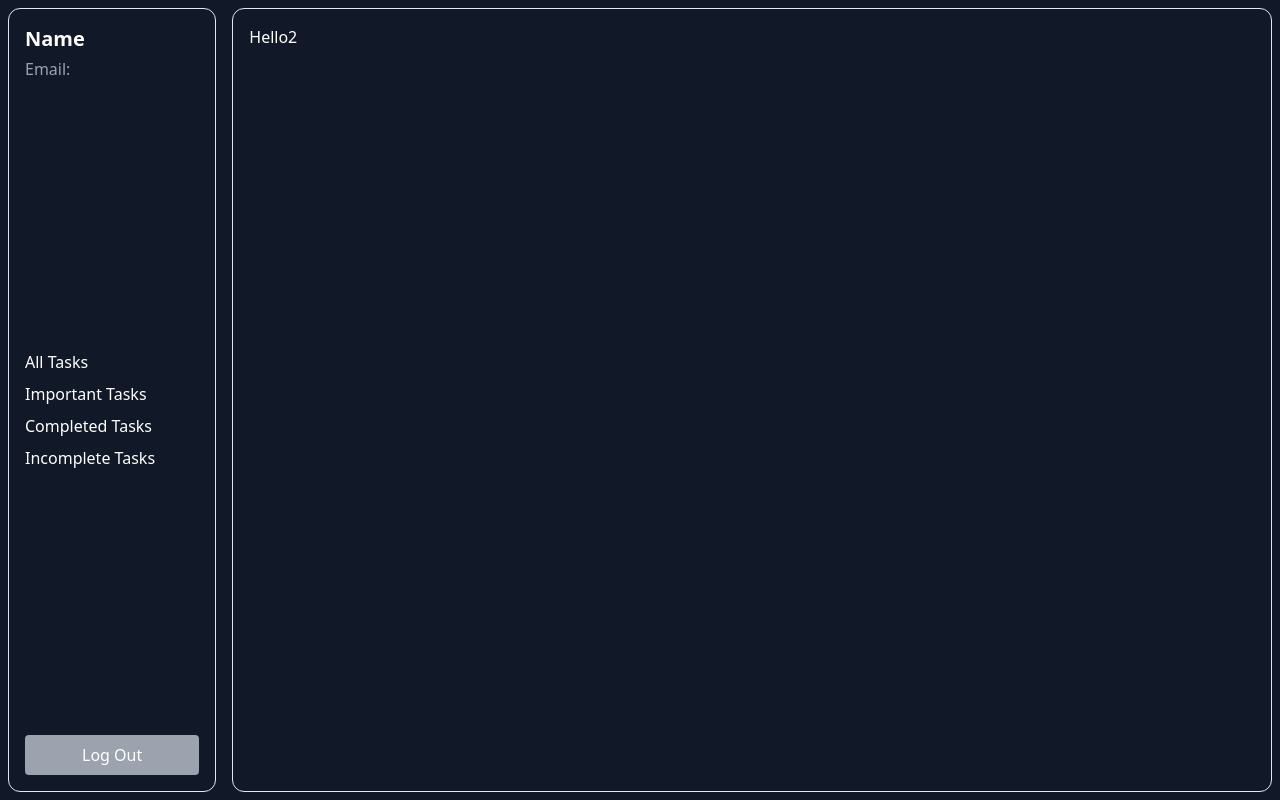
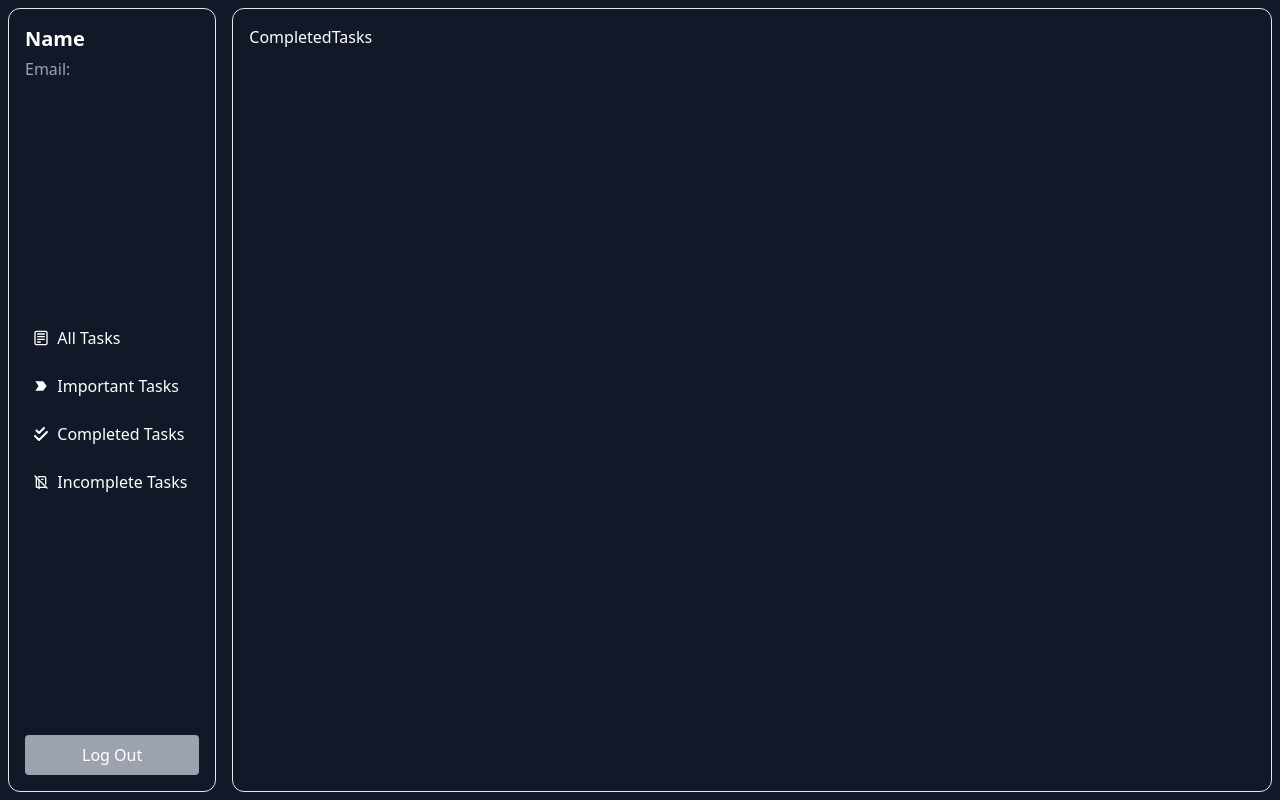
Before and after one commit to rushikesh226/Kazam-EV-Tech, a React (Create React App) app in the folder kazam-fsd/: page /completedTasks in a window 1280 px wide. Built offline with nearby package versions, Linux system fonts and the light colour scheme.

Commit message:
routing added

```diff
--- a/kazam-fsd/package.json
+++ b/kazam-fsd/package.json
@@ -6,6 +6,7 @@
     "cra-template": "1.2.0",
     "react": "^19.0.0",
     "react-dom": "^19.0.0",
+    "react-icons": "^5.4.0",
     "react-router-dom": "^7.1.5",
     "react-scripts": "5.0.1"
   },
--- a/kazam-fsd/src/App.js
+++ b/kazam-fsd/src/App.js
@@ -1,10 +1,22 @@
 import './App.css';
+import AllTasks from './Pages/AllTasks';
 import Home from './Pages/Home';
+import {Route,Routes } from 'react-router-dom';
+import ImportantTasks from './Pages/ImportantTasks';
+import CompletedTasks from './Pages/CompletedTasks';
+import IncompleteTasks from './Pages/IncompleteTasks';
 
 function App() {
   return (
     <div className="bg-gray-900 text-white h-screen p-2">
-      <Home/>
+      <Routes>
+        <Route exact path="/" element={<Home/>}>
+        <Route index element={<AllTasks/>}></Route>
+        <Route path="/importantTasks" element={<ImportantTasks/>}></Route>
+        <Route path="/completedTasks" element={<CompletedTasks/>}></Route>
+        <Route path="/incompleteTasks" element={<IncompleteTasks/>}></Route>
+        </Route>
+      </Routes>
     </div>
   );
 }
--- a/kazam-fsd/src/Components/Home/Sidebar.jsx
+++ b/kazam-fsd/src/Components/Home/Sidebar.jsx
@@ -1,19 +1,25 @@
 import React from 'react'
-
+import { CgNotes } from "react-icons/cg";
+import { MdLabelImportant } from "react-icons/md";
+import { FaCheckDouble } from "react-icons/fa6";
+import { TbNotebookOff } from "react-icons/tb";
+import { Link } from 'react-router-dom';
 const Sidebar = () => {
     const data=[
         {
             title:"All Tasks",
+            icon:<CgNotes />,
+            link:"/"
 
         },
         {
-            title:"Important Tasks",
+            title:"Important Tasks",icon:<MdLabelImportant />,link:"/importantTasks"
 
         },{
-            title:"Completed Tasks",
+            title:"Completed Tasks",icon:<FaCheckDouble />,link:"/completedTasks"
 
         },{
-            title:"Incomplete Tasks",
+            title:"Incomplete Tasks",icon:<TbNotebookOff />,link:"/incompleteTasks"
 
         },
     ]
@@ -25,7 +31,7 @@ const Sidebar = () => {
       </div>
       <div>
         {data.map((item,i)=>{
-            return <div className='my-2'>{item.title}</div>
+            return <Link key={i} to={item.link} className='my-2 flex items-center hover:bg-gray-600 p-2 rounded transition-all duration-300'>{item.icon}&nbsp; {item.title}</Link>
         })}
       </div>
       <div>
--- /dev/null
+++ b/kazam-fsd/src/Pages/AllTasks.jsx
@@ -0,0 +1,11 @@
+import React from 'react'
+
+const AllTasks = () => {
+  return (
+    <div>
+      All Tasks
+    </div>
+  )
+}
+
+export default AllTasks
--- /dev/null
+++ b/kazam-fsd/src/Pages/CompletedTasks.jsx
@@ -0,0 +1,11 @@
+import React from 'react'
+
+const CompletedTasks = () => {
+  return (
+    <div>
+      CompletedTasks
+    </div>
+  )
+}
+
+export default CompletedTasks
--- a/kazam-fsd/src/Pages/Home.jsx
+++ b/kazam-fsd/src/Pages/Home.jsx
@@ -1,12 +1,15 @@
 import React from 'react'
 import Sidebar from '../Components/Home/Sidebar'
+import { Outlet } from 'react-router-dom'
 const Home = () => {
   return (
     <div className="flex h-[98vh] gap-4">
       <div className="border rounded-xl w-1/6 p-4 flex flex-col justify-between">
       <Sidebar/>
       </div>
-      <div className="border rounded-xl w-5/6 p-4">Hello2</div>
+      <div className="border rounded-xl w-5/6 p-4">
+      <Outlet/>
+      </div>
     </div>
   )
 }
--- /dev/null
+++ b/kazam-fsd/src/Pages/ImportantTasks.jsx
@@ -0,0 +1,11 @@
+import React from 'react'
+
+const ImportantTasks = () => {
+  return (
+    <div>
+      ImportantTasks
+    </div>
+  )
+}
+
+export default ImportantTasks
--- /dev/null
+++ b/kazam-fsd/src/Pages/IncompleteTasks.jsx
@@ -0,0 +1,11 @@
+import React from 'react'
+
+const IncompleteTasks = () => {
+  return (
+    <div>
+      IncompleteTasks
+    </div>
+  )
+}
+
+export default IncompleteTasks
--- a/kazam-fsd/src/index.js
+++ b/kazam-fsd/src/index.js
@@ -2,10 +2,14 @@ import React from 'react';
 import ReactDOM from 'react-dom/client';
 import './index.css';
 import App from './App';
+import { BrowserRouter } from 'react-router-dom';
 
 const root = ReactDOM.createRoot(document.getElementById('root'));
 root.render(
-    <App />
+  <BrowserRouter>
+
+  <App />
+  </BrowserRouter>
 );
 
 // If you want to start measuring performance in your app, pass a function
```
Also changed, not shown: 1 other file (tests, documents, lock files or other folders).
